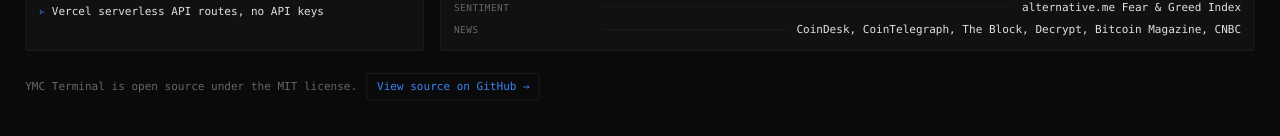
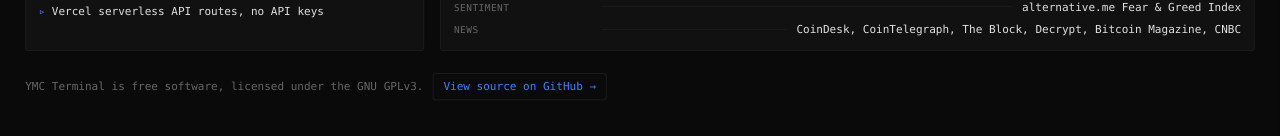
Before and after one commit to enginior/YMC-terminal, a Next.js app: page /about in a window 1280 px wide. Shown: the part 474-610 px from the top of the page. Built offline with nearby package versions, Linux system fonts and the light colour scheme.

Commit message:
Add GNU GPLv3 license

```diff
--- a/app/about/page.tsx
+++ b/app/about/page.tsx
@@ -115,7 +115,7 @@ export default function AboutPage() {
             className="flex flex-wrap items-center gap-3 pt-2 text-sm"
             style={{ color: theme.dim }}
           >
-            <span>YMC Terminal is open source under the MIT license.</span>
+            <span>YMC Terminal is free software, licensed under the GNU GPLv3.</span>
             <a
               href={REPO_URL}
               target="_blank"
--- a/package.json
+++ b/package.json
@@ -2,6 +2,7 @@
   "name": "btc-terminal",
   "version": "0.1.0",
   "private": true,
+  "license": "GPL-3.0-or-later",
   "scripts": {
     "dev": "next dev -p 3030",
     "build": "next build",
```
Also changed, not shown: 2 other files (tests, documents, lock files or other folders).
